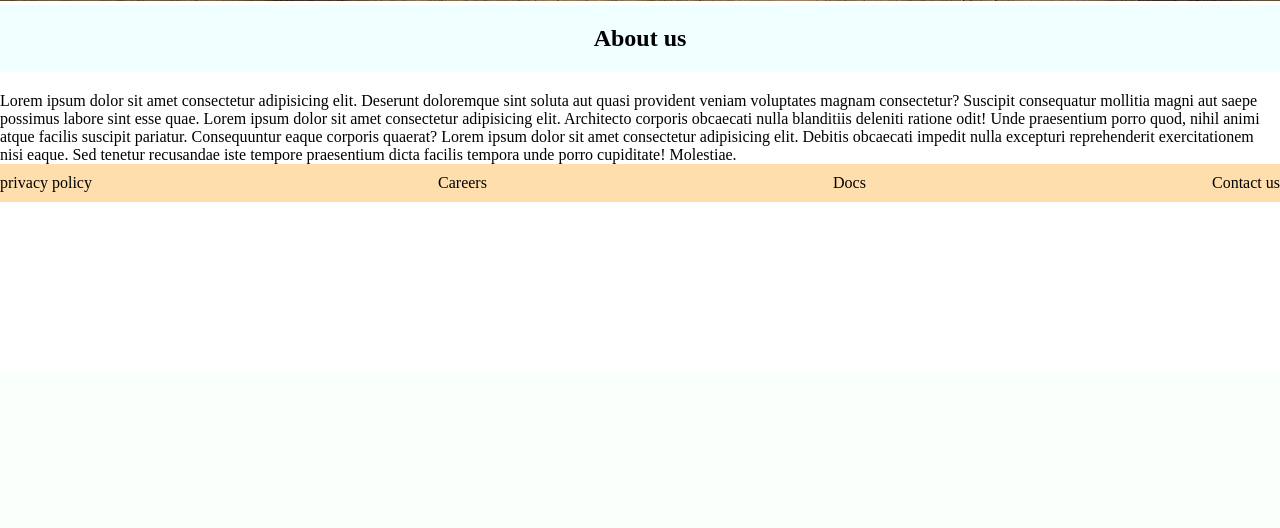
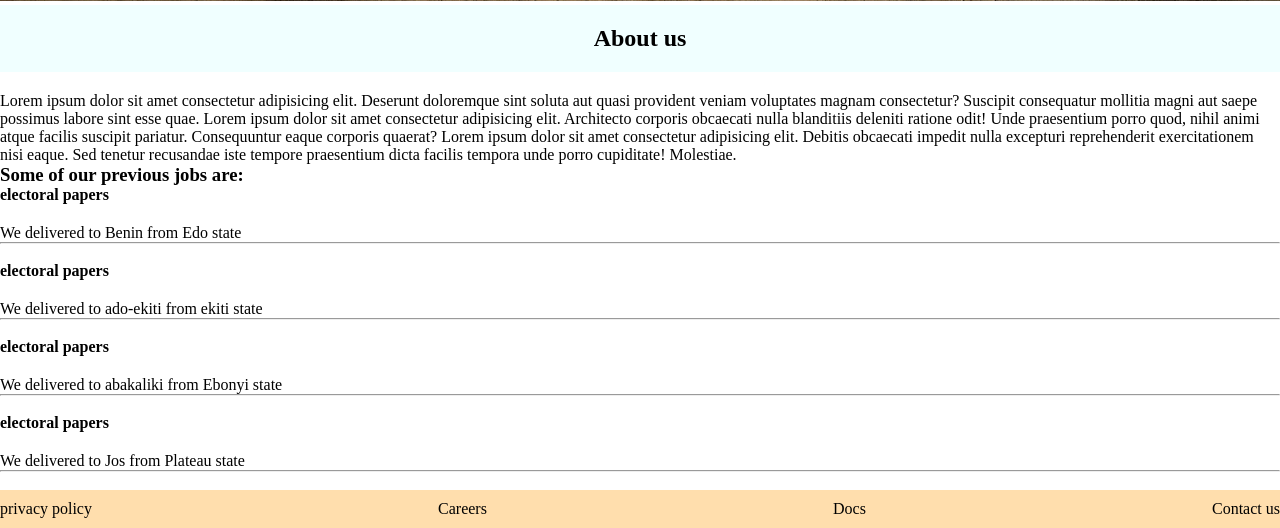
Before and after one commit to johnafariogun/webdev_flask, a Flask app: page / in a window 1280 px wide. Shown: the part 426-954 px from the top of the page. Before the commit the page ends 628 px from the top, so only its background shows below. Run offline with Flask 2, Linux system fonts and the light colour scheme.

Commit message:
i just added some stuff

```diff
--- a/app.py
+++ b/app.py
@@ -1,13 +1,41 @@
-from flask import Flask, render_template, url_for
+from flask import Flask, render_template, url_for, jsonify
 
 
 app = Flask(__name__ , static_url_path='/static')
 
 
+logs=[
+    {
+    'id':0,
+    'title':'electoral papers',
+     'pick-up': 'Edo state',
+     'delivery': 'Benin'
+},
+{
+    'id':1,
+    'title':'electoral papers',
+     'pick-up': 'ekiti state',
+     'delivery': 'ado-ekiti'
+},
+{
+    'id':2,
+    'title':'electoral papers',
+     'pick-up': 'Ebonyi state',
+     'delivery': 'abakaliki'
+},
+    {
+    'id':3,
+    'title':'electoral papers',
+     'pick-up': 'Plateau state',
+     'delivery': 'Jos'
+}]
 @app.route('/')
 def index():
-    return render_template("index.html")
+    return render_template("index.html", logs=logs)
 
+@app.route('/api/logs')
+def api_log():
+    return jsonify(logs)
 
 if __name__ == "__main__":
     app.run('0.0.0.0', debug=True)
--- a/templates/index.html
+++ b/templates/index.html
@@ -26,6 +26,7 @@
             </p>
 
         </article>
+       {% include "logs.html" %}
     </section>
     <footer>
         <ul>
--- /dev/null
+++ b/templates/logs.html
@@ -0,0 +1,9 @@
+<article>
+        <h3>Some of our previous jobs are:</h3>
+
+       {% for log in logs %}
+           <h4>{{log['title']}}</h4>
+           <p>We delivered to {{log['delivery']}} from {{log['pick-up']}} </p><hr><br>
+       {% endfor %}
+
+    </article>
```
